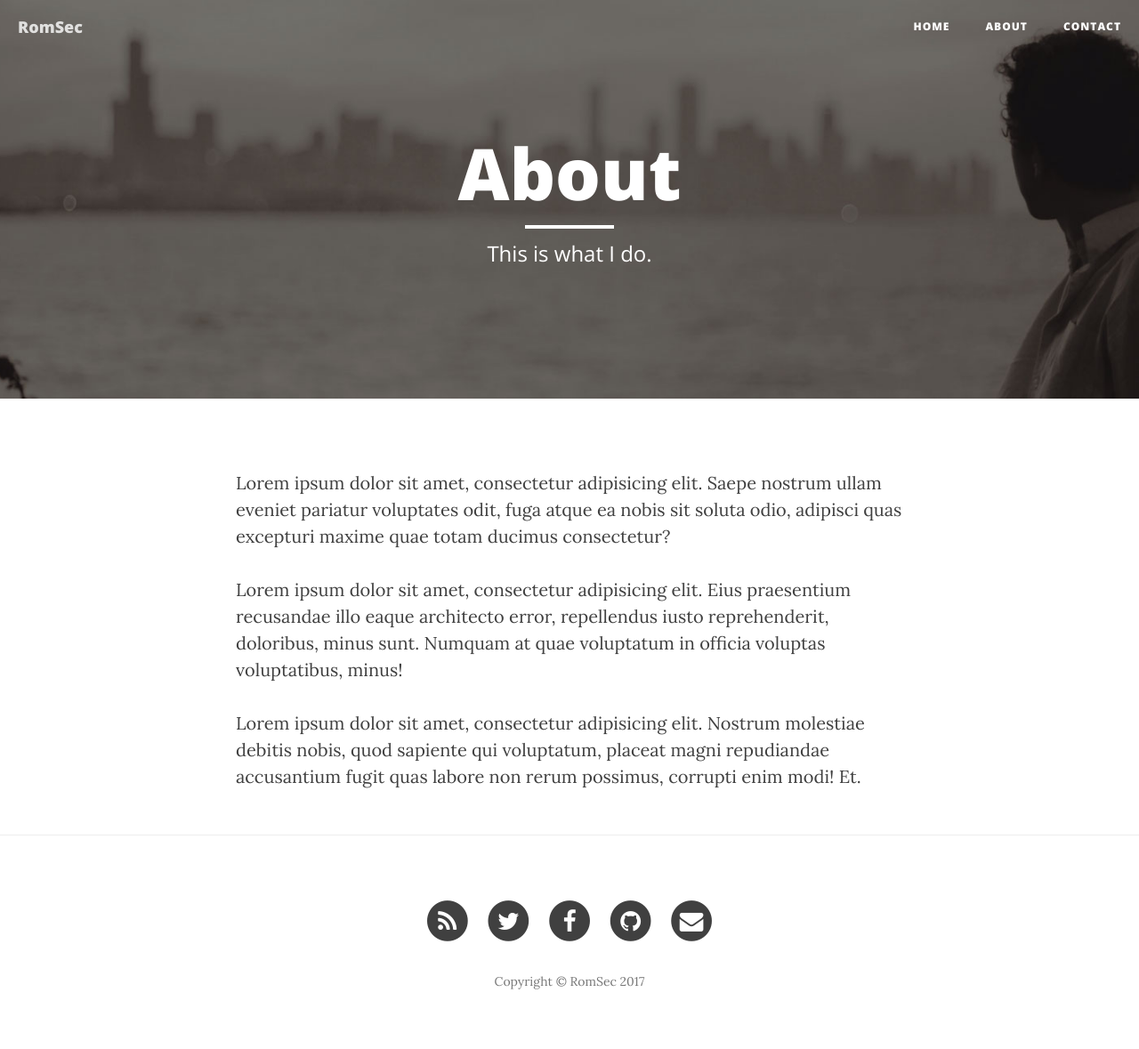
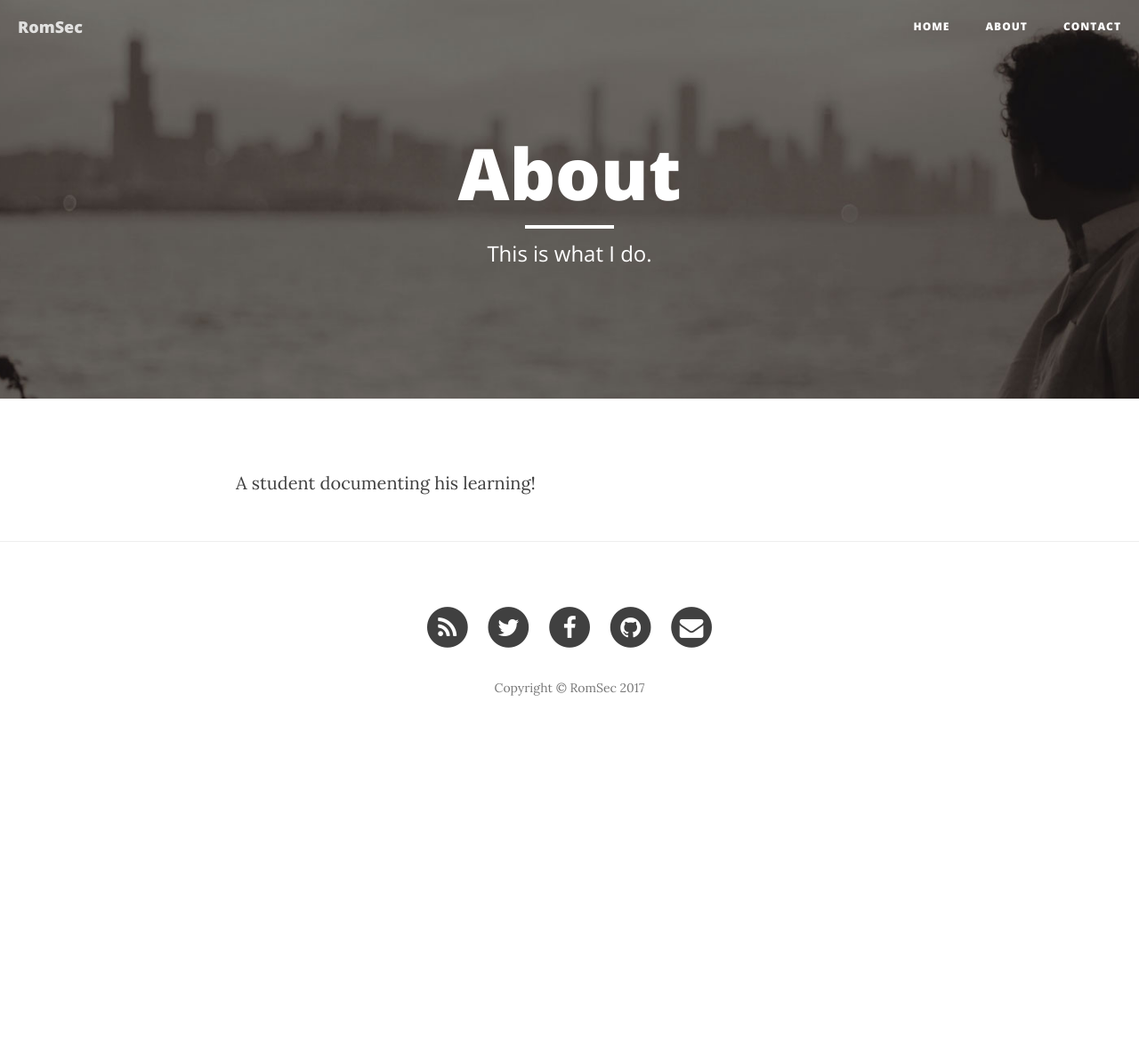
Before and after one commit to RomSec/RomSec.github.io, a Jekyll site: the page built from about.html, in a window 1280 px wide. Shown: the whole page at 89% size. Built offline with Jekyll 4.4.1, drawn with Linux system fonts in a browser that asks for light colours; nearby versions of some CDN libraries; after the commit the page ends 900 px from its top, so only the background shows below that.

Commit message:
Create about.html

```diff
--- a/about.html
+++ b/about.html
@@ -5,8 +5,4 @@
 header-img: "img/about-bg.jpg"
 ---
 
-<p>Lorem ipsum dolor sit amet, consectetur adipisicing elit. Saepe nostrum ullam eveniet pariatur voluptates odit, fuga atque ea nobis sit soluta odio, adipisci quas excepturi maxime quae totam ducimus consectetur?</p>
-
-<p>Lorem ipsum dolor sit amet, consectetur adipisicing elit. Eius praesentium recusandae illo eaque architecto error, repellendus iusto reprehenderit, doloribus, minus sunt. Numquam at quae voluptatum in officia voluptas voluptatibus, minus!</p>
-
-<p>Lorem ipsum dolor sit amet, consectetur adipisicing elit. Nostrum molestiae debitis nobis, quod sapiente qui voluptatum, placeat magni repudiandae accusantium fugit quas labore non rerum possimus, corrupti enim modi! Et.</p>
+<p> A student documenting his learning! </p>
```
